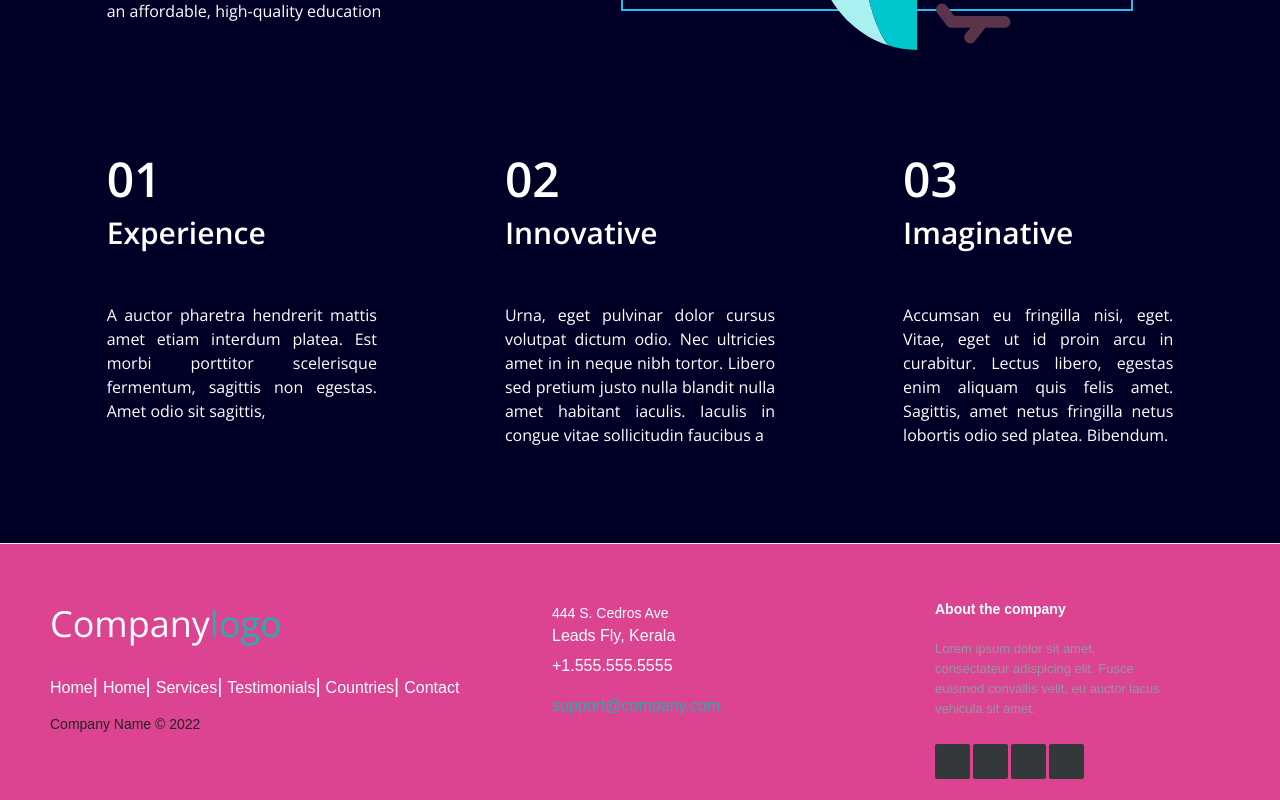
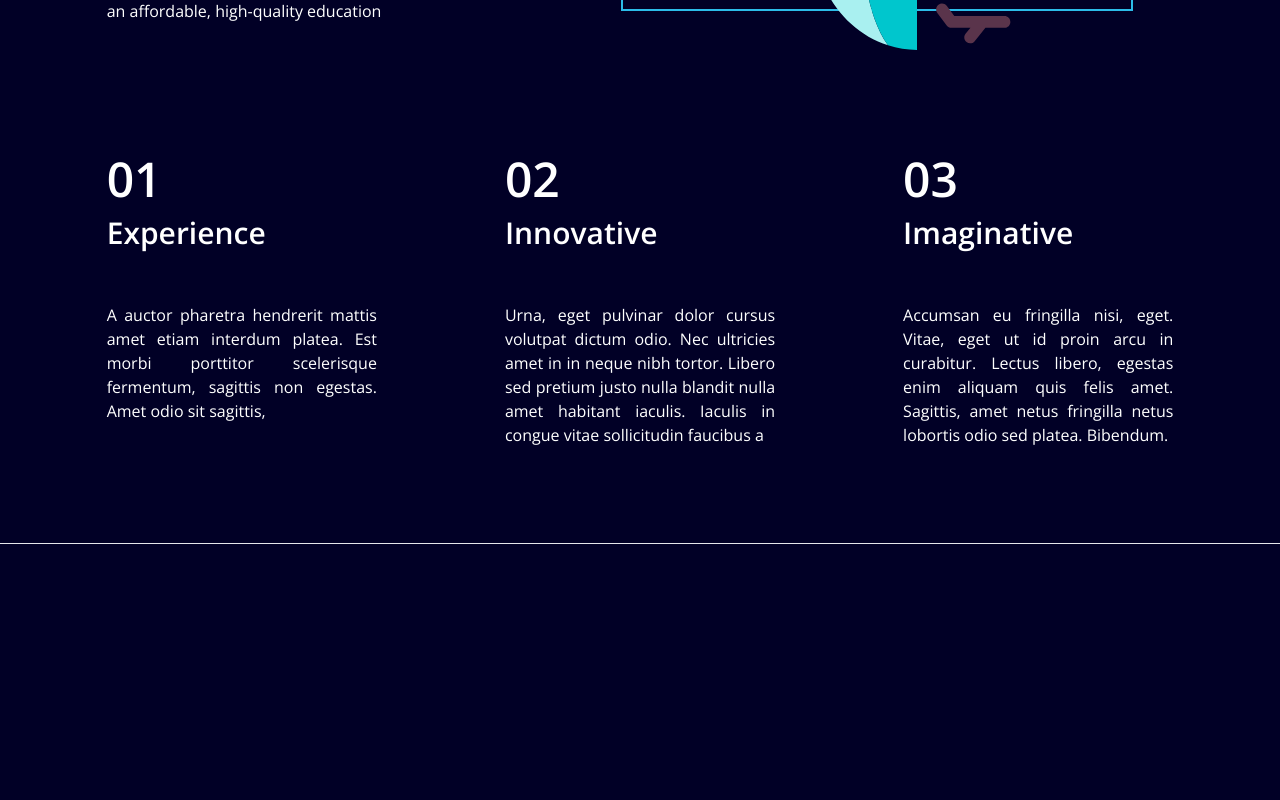
Before and after one commit to leadsfly/leadsfly, a Next.js app: page / in a window 1280 px wide. Shown: the part 950-1750 px from the top of the page. After the commit the page ends 1494 px from the top, so only its background shows below. Built offline with nearby package versions, Linux system fonts and the light colour scheme.

Commit message:
done hero session final4

```diff
--- a/pages/_app.tsx
+++ b/pages/_app.tsx
@@ -65,7 +65,7 @@ export default function App({ Component, pageProps }: AppProps) {
         ></Navbar>
 
         <Component {...pageProps} />
-        <Footer></Footer>
+        {/*      <Footer></Footer> */}
       </AppContext.Provider>
     </main>
   );
```
